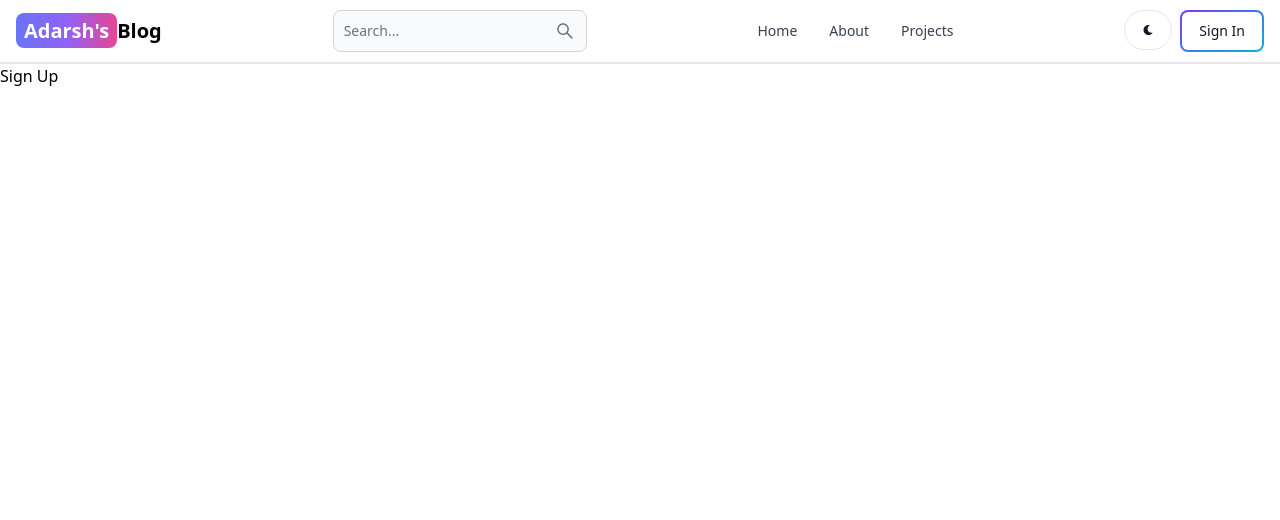
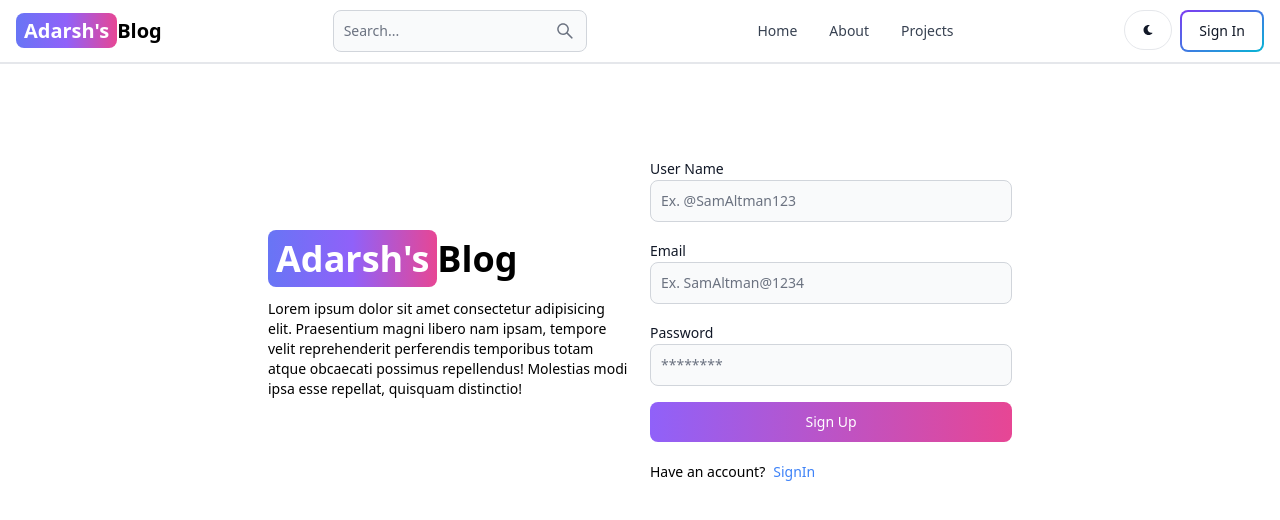
Before and after one commit to adarshsharma1350/mern_blogpost, a React (Vite) app in the folder _client/: page /sign-up in a window 1280 px wide. Shown: the top 520 px of the page. Built offline with nearby package versions, Linux system fonts and the light colour scheme.

Commit message:
completed the signup gui

```diff
--- a/_client/src/pages/SignUp.jsx
+++ b/_client/src/pages/SignUp.jsx
@@ -1,5 +1,66 @@
 // import React from "react";
 
+import { Button, Label, TextInput } from "flowbite-react";
+import { Link } from "react-router-dom";
+
 export default function SignUp() {
-  return <div>Sign Up</div>;
+  return (
+    <div className="min-h-screen mt-20">
+      <div className="flex p-3 max-w-3xl mx-auto flex-col md:flex-row md:items-center gap-5">
+        {/* left */}
+        <div className="flex-1">
+          <Link to="/" className="font-bold dark:text-white text-4xl">
+            <span className="px-2 py-1 bg-gradient-to-r from-indigo-500 via-purple-500 to-pink-500 rounded-lg text-white">
+              Adarsh's
+            </span>
+            Blog
+          </Link>
+
+          <p className="text-sm mt-5">
+            Lorem ipsum dolor sit amet consectetur adipisicing elit. Praesentium
+            magni libero nam ipsam, tempore velit reprehenderit perferendis
+            temporibus totam atque obcaecati possimus repellendus! Molestias
+            modi ipsa esse repellat, quisquam distinctio!
+          </p>
+        </div>
+        {/* right */}
+        <div className="flex-1">
+          <form className="flex flex-col gap-4">
+            <div>
+              <Label value="User Name" />
+              <TextInput
+                type="text"
+                placeholder="Ex. @SamAltman123"
+                id="username"
+              />
+            </div>
+
+            <div>
+              <Label value="Email" />
+              <TextInput
+                type="email"
+                placeholder="Ex. SamAltman@1234"
+                id="email"
+              />
+            </div>
+
+            <div>
+              <Label value="Password" />
+              <TextInput type="password" placeholder="********" id="password" />
+            </div>
+            <Button gradientDuoTone="purpleToPink" type="submit">
+              Sign Up
+            </Button>
+          </form>
+
+          <div className="flex gap-2 text-sm mt-5">
+            <span>Have an account?</span>
+            <Link to="/sign-in" className="text-blue-500">
+              SignIn
+            </Link>
+          </div>
+        </div>
+      </div>
+    </div>
+  );
 }
```
